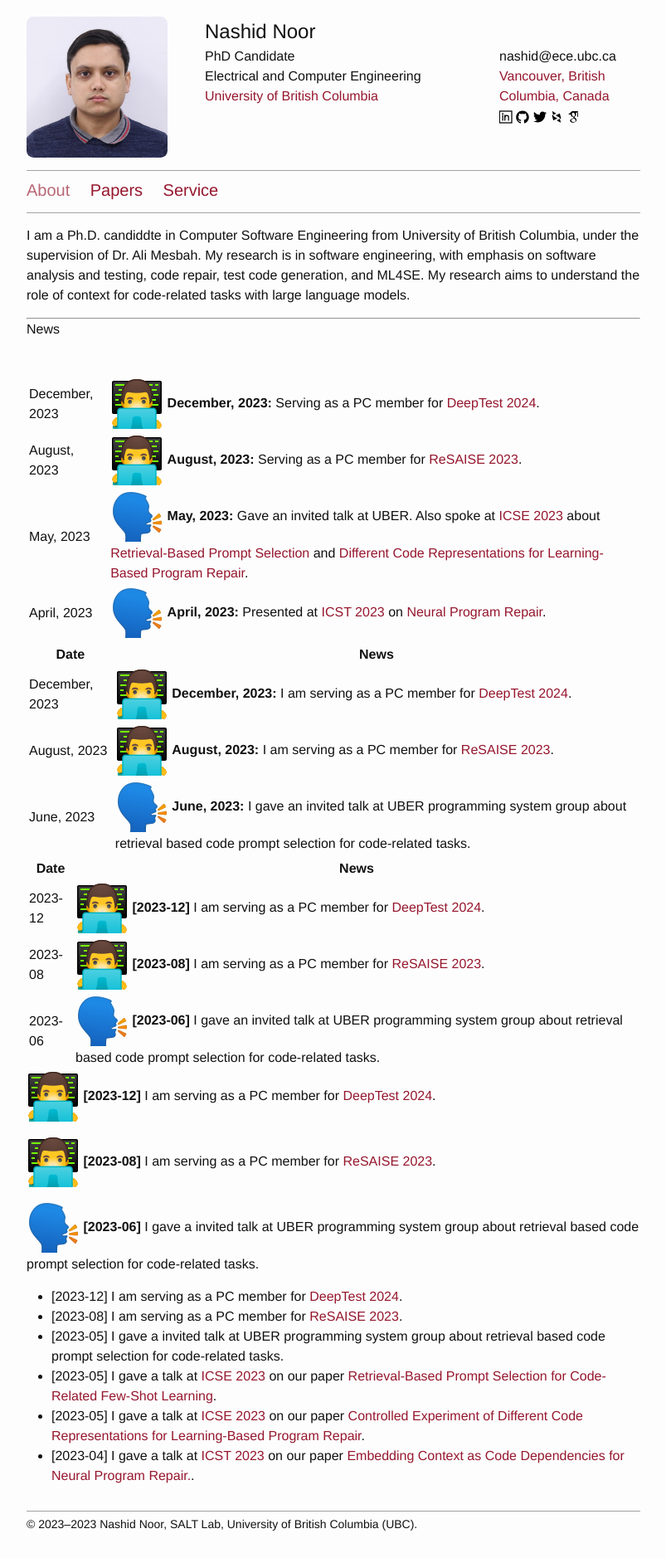
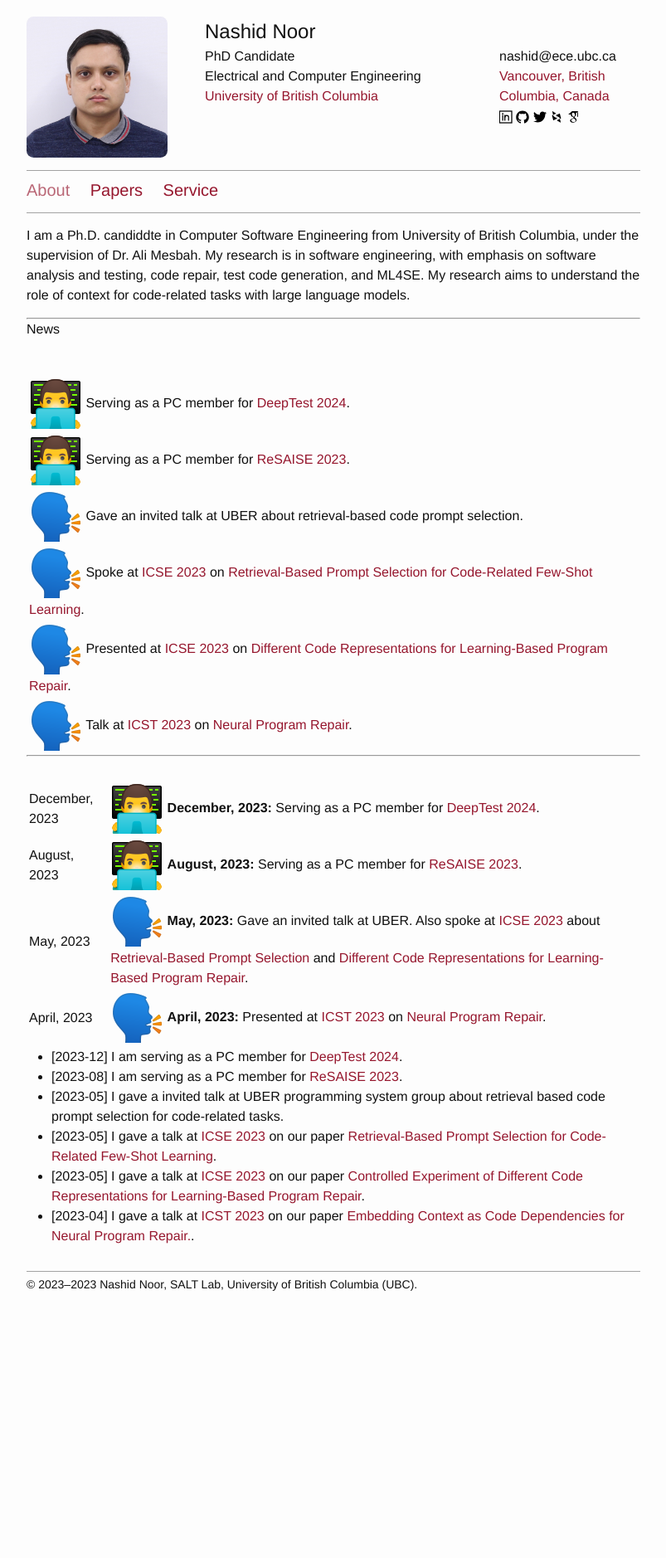
Before and after one commit to nashid/nashid.github.io, a Jekyll site: the page built from index.md, in a window 1280 px wide. Shown: the whole page at 83% size, without its empty margins (238-1041 px from the left). Built offline with Jekyll 4.4.1, drawn with Linux system fonts in a browser that asks for light colours; after the commit the page ends 1589 px from its top, so only the background shows below that.

Commit message:
update the news section

```diff
--- a/index.md
+++ b/index.md
@@ -11,6 +11,17 @@
 ---
 News
 
+|                                                                                                                                                                                                                                                         |
+|---------------------------------------------------------------------------------------------------------------------------------------------------------------------------------------------------------------------------------------------------------|
+| ![DeepTest 2024](./resources/images/icon-paper-review.png) Serving as a PC member for [DeepTest 2024](https://conf.researchr.org/home/icse-2024/deeptest-2024).                                                                                         |
+| ![ReSAISE 2023](./resources/images/icon-paper-review.png) Serving as a PC member for [ReSAISE 2023](https://resaise.github.io/2023/committee.html).                                                                                                     |
+| ![Talks 2023](./resources/images/icon-talk.png) Gave an invited talk at UBER about retrieval-based code prompt selection.                                                                                                                               |
+| ![ICSE 2023](./resources/images/icon-talk.png) Spoke at [ICSE 2023](https://conf.researchr.org/home/icse-2023) on [Retrieval-Based Prompt Selection for Code-Related Few-Shot Learning](https://nashid.github.io/resources/papers/cedar-icse23.pdf).    |
+| ![ICSE 2023](./resources/images/icon-talk.png) Presented at [ICSE 2023](https://conf.researchr.org/home/icse-2023) on [Different Code Representations for Learning-Based Program Repair](https://nashid.github.io/resources/papers/reptory-emse22.pdf). |
+| ![ICST 2023](./resources/images/icon-talk.png) Talk at [ICST 2023](https://conf.researchr.org/home/icst-2023) on [Neural Program Repair](https://nashid.github.io/resources/papers/glance-icst23.pdf).                                                  |
+
+---
+
 |                |                                                                                                                                                                                                                                                                                                                                                                                                              |
 |----------------|--------------------------------------------------------------------------------------------------------------------------------------------------------------------------------------------------------------------------------------------------------------------------------------------------------------------------------------------------------------------------------------------------------------|
 | December, 2023 | ![DeepTest 2024](./resources/images/icon-paper-review.png) **December, 2023:** Serving as a PC member for [DeepTest 2024](https://conf.researchr.org/home/icse-2024/deeptest-2024).                                                                                                                                                                                                                          |
@@ -20,31 +31,6 @@
 
 
 
-| Date           | News |
-|----------------|------|
-| December, 2023 | ![DeepTest 2024](./resources/images/icon-paper-review.png) **December, 2023:** I am serving as a PC member for [DeepTest 2024](https://conf.researchr.org/home/icse-2024/deeptest-2024). |
-| August, 2023   | ![ReSAISE 2023](./resources/images/icon-paper-review.png) **August, 2023:** I am serving as a PC member for [ReSAISE 2023](https://resaise.github.io/2023/committee.html). |
-| June, 2023     | ![Talks 2023](./resources/images/icon-talk.png) **June, 2023:** I gave an invited talk at UBER programming system group about retrieval based code prompt selection for code-related tasks. |
-
-
-| Date       | News |
-|------------|------|
-| 2023-12    | ![DeepTest 2024](./resources/images/icon-paper-review.png) **[2023-12]** I am serving as a PC member for [DeepTest 2024](https://conf.researchr.org/home/icse-2024/deeptest-2024). |
-| 2023-08    | ![ReSAISE 2023](./resources/images/icon-paper-review.png) **[2023-08]** I am serving as a PC member for [ReSAISE 2023](https://resaise.github.io/2023/committee.html). |
-| 2023-06    | ![Talks 2023](./resources/images/icon-talk.png) **[2023-06]** I gave an invited talk at UBER programming system group about retrieval based code prompt selection for code-related tasks. |
-
-
-![DeepTest 2024](./resources/images/icon-paper-review.png)
-**[2023-12]** I am serving as a PC member for [DeepTest 2024](https://conf.researchr.org/home/icse-2024/deeptest-2024).
-
-![ReSAISE 2023](./resources/images/icon-paper-review.png)
-**[2023-08]** I am serving as a PC member for [ReSAISE 2023](https://resaise.github.io/2023/committee.html).
-
-![Talks 2023](./resources/images/icon-talk.png)
-**[2023-06]** I gave a invited talk at UBER programming system group about retrieval based code prompt selection for code-related tasks.
-
-
-
 - [2023-12] I am serving as a PC member for [DeepTest 2024](https://conf.researchr.org/home/icse-2024/deeptest-2024).
 - [2023-08] I am serving as a PC member for [ReSAISE 2023](https://resaise.github.io/2023/committee.html).
 - [2023-05] I gave a invited talk at UBER programming system group about retrieval based code prompt selection for code-related tasks.
```
